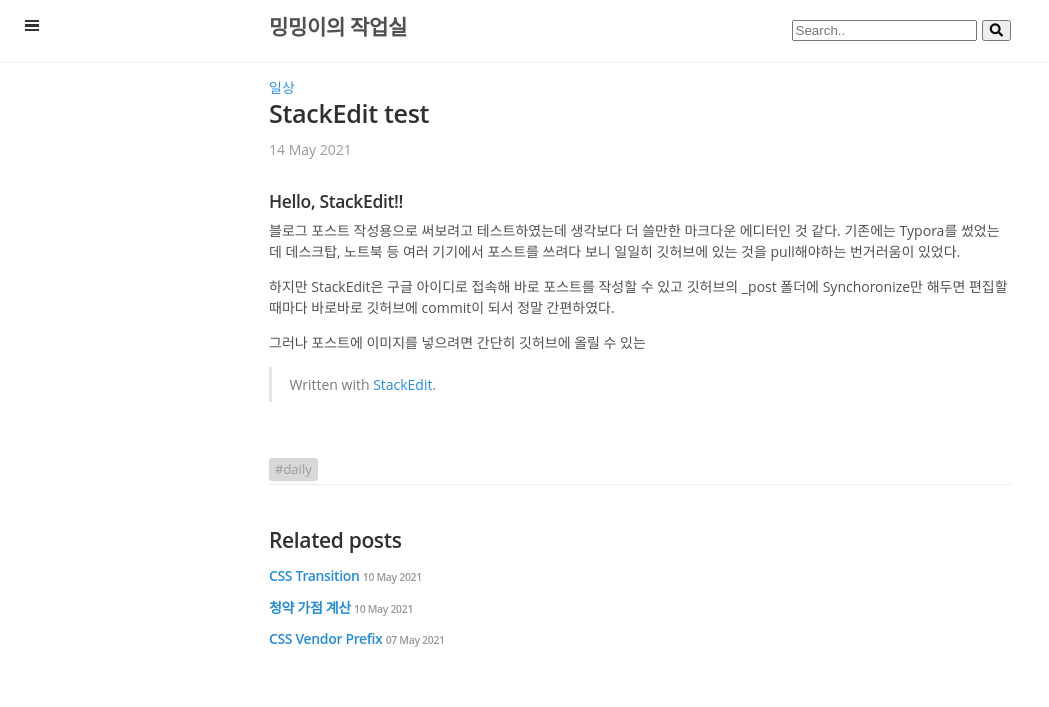
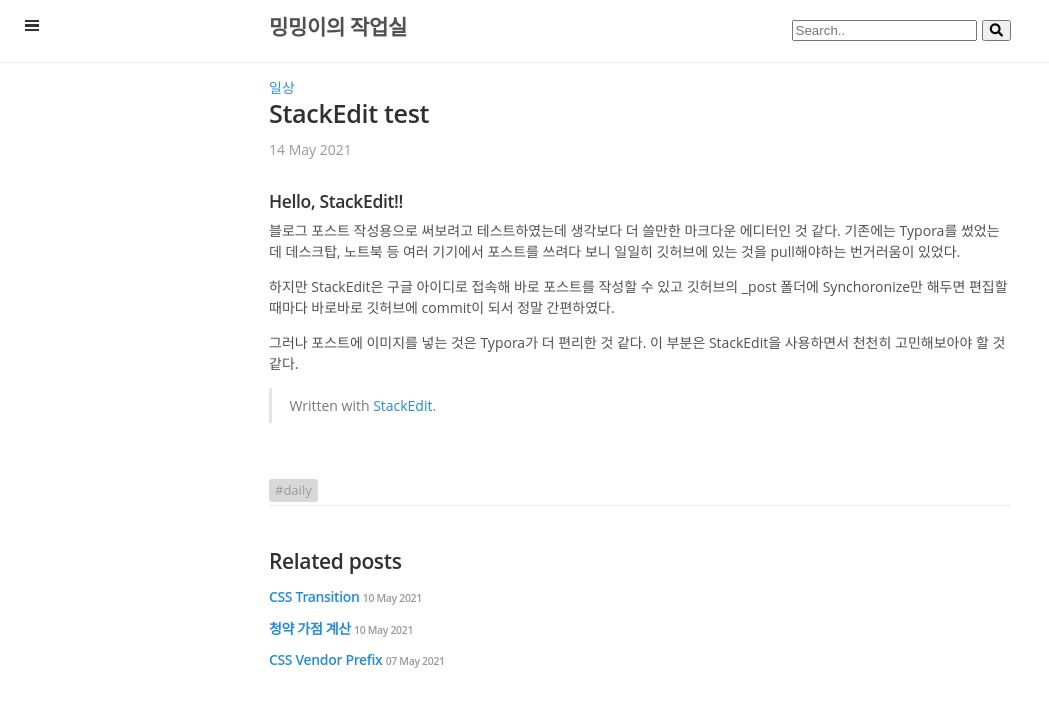
Before and after one commit to mingportal0/mingportal0.github.io, a Jekyll site: the page built from _posts/2021-05-14-stackedit.md, in a window 1280 px wide. Shown: the top 707 px of the page, without its empty margins (0-1049 px from the left). Built offline with Jekyll 4.4.1, drawn with Linux system fonts in a browser that asks for light colours; nearby versions of some CDN libraries; comment, search, counter and statistics services are not loaded.

Commit message:
_posts/2021-05-14-stackedit.md updated from https://stackedit.io/

```diff
--- a/_posts/2021-05-14-stackedit.md
+++ b/_posts/2021-05-14-stackedit.md
@@ -13,9 +13,10 @@ comment: yes
 
 하지만 StackEdit은 구글 아이디로 접속해 바로 포스트를 작성할 수 있고 깃허브의 _post 폴더에 Synchoronize만 해두면 편집할 때마다 바로바로 깃허브에 commit이 되서 정말 간편하였다.
 
-그러나 포스트에 이미지를 넣으려면 간단히 깃허브에 올릴 수 있는
+그러나 포스트에 이미지를 넣는 것은 Typora가 더 편리한 것 같다. 이 부분은 StackEdit을 사용하면서 천천히 고민해보아야 할 것 같다.
 
 > Written with [StackEdit](https://stackedit.io/).
 <!--stackedit_data:
-eyJoaXN0b3J5IjpbLTU3ODMyMjUzMCwtMTkyNjg0MTI3M119
+eyJoaXN0b3J5IjpbLTE0ODc3MzYxOTQsLTE5MjY4NDEyNzNdfQ
+==
 -->
```
